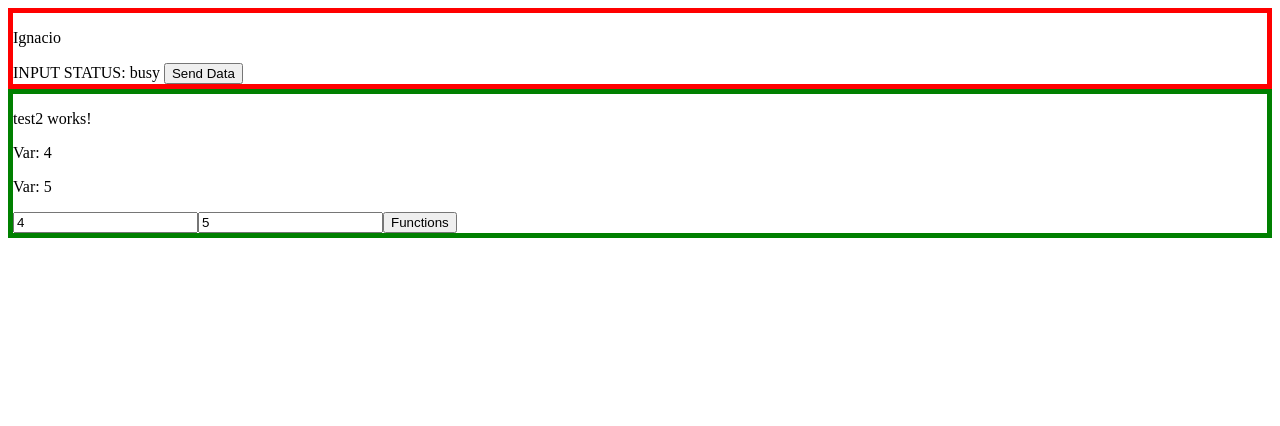
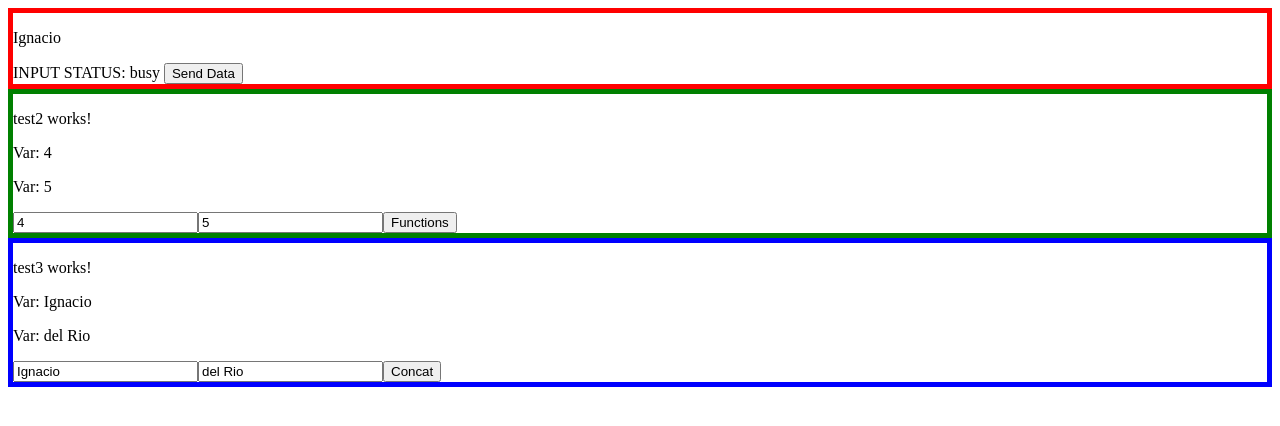
Before and after one commit to IDRZ0/Angular, an Angular app: page / in a window 1280 px wide. Shown: the top 426 px of the page. Built offline with nearby package versions, Linux system fonts and the light colour scheme.

Commit message:
10/08/21 2da tarea component test3 banana box

```diff
--- a/src/app/app.component.html
+++ b/src/app/app.component.html
@@ -2,3 +2,4 @@
 </ignacio>
 <test2 name="Ignacio" lastName="del Rio" (sendData)="printNames($event)">
 </test2>
+<test3></test3>
--- a/src/app/app.module.ts
+++ b/src/app/app.module.ts
@@ -5,12 +5,14 @@ import { BrowserModule } from '@angular/platform-browser';
 import { AppComponent } from './app.component';
 import { Test1Component } from './test1/test1.component';
 import { Test2Component } from './test2/test2.component';
+import { Test3Component } from './test3/test3.component';
 
 @NgModule({
   declarations: [
     AppComponent,
     Test1Component,
-    Test2Component
+    Test2Component,
+    Test3Component
   ],
   imports: [
     BrowserModule,
--- /dev/null
+++ b/src/app/test3/test3.component.html
@@ -0,0 +1,8 @@
+<div style="border: 5px blue solid;">
+    <p>test3 works!</p>
+    <p>Var: {{name}}</p>
+    <p>Var: {{lastName}}</p>
+    <input type="text" [(ngModel)]="name">
+    <input type="text" [(ngModel)]="lastName">
+    <button (click)="test0($event)">Concat</button>
+</div>
--- /dev/null
+++ b/src/app/test3/test3.component.ts
@@ -0,0 +1,19 @@
+import { Component } from '@angular/core';
+
+@Component({
+  selector: 'test3',
+  templateUrl: './test3.component.html',
+  styleUrls: ['./test3.component.scss']
+})
+export class Test3Component {
+
+  name = "Ignacio";
+  lastName = "del Rio";
+
+  constructor() { }
+
+  test0(event: any) {
+    console.log("Nombre: ", this.name + ' ' + this.lastName);
+  }
+
+}
```
Also changed, not shown: src/app/test3/test3.component.scss (added).
